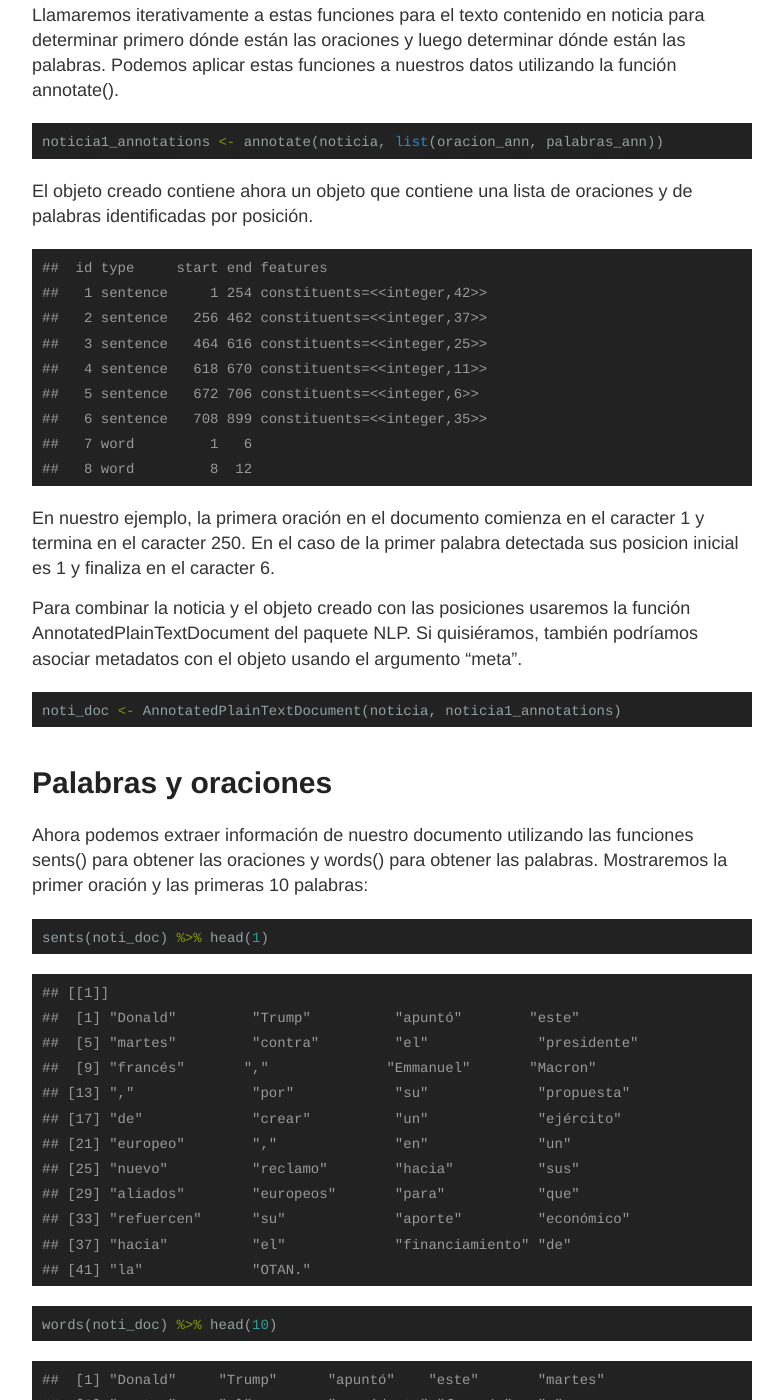
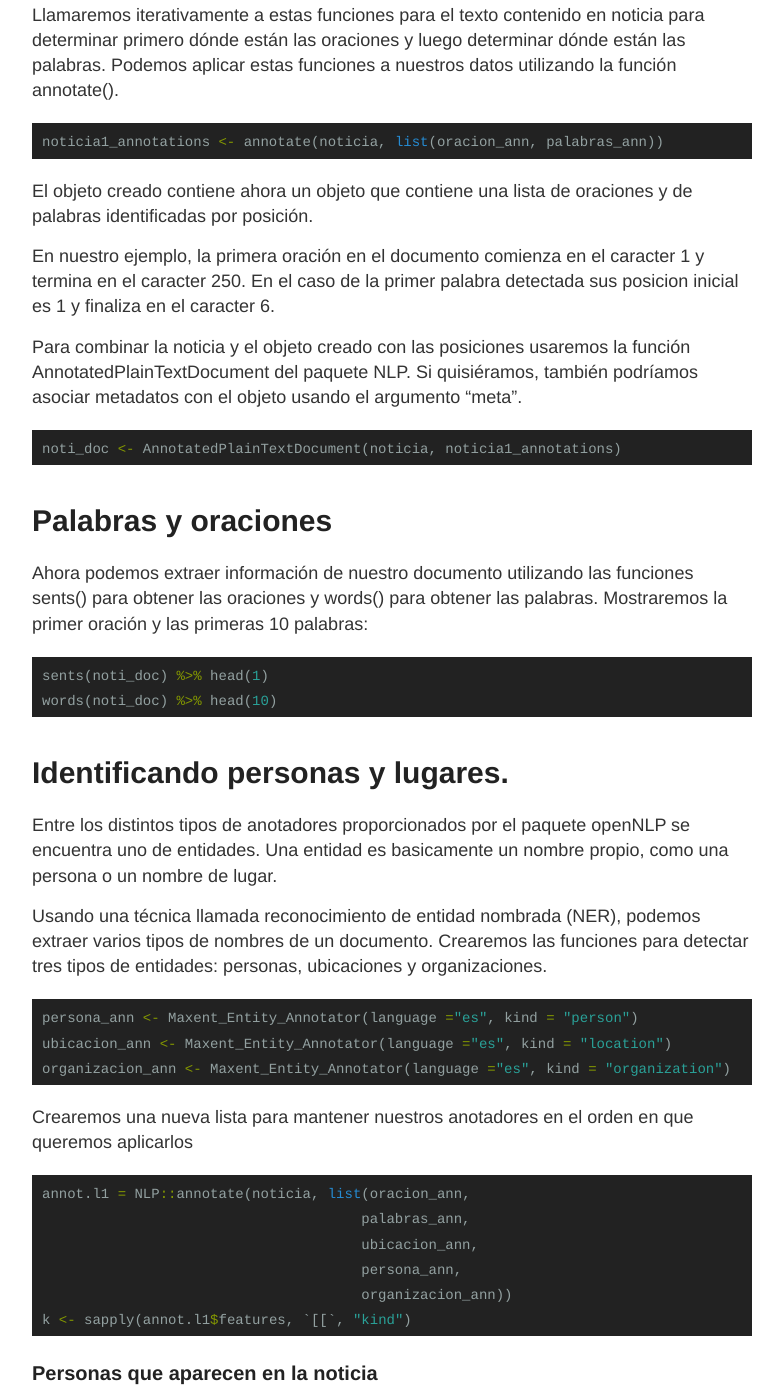
Before and after one commit to retamars/sole_blog, a Jekyll site: the page built from _posts/2018-11-13-entidades.md, in a window 1280 px wide and 1400 px high, scrolled down 1162 px. Shown: the whole window, without its empty margins (248-1031 px from the left). Built offline with Jekyll 4.4.1, drawn with Linux system fonts in a browser that asks for light colours; some of the changed text lies outside the part shown.

Commit message:
probando el plot

````diff
--- a/_posts/2018-11-13-entidades.md
+++ b/_posts/2018-11-13-entidades.md
@@ -51,17 +51,6 @@ noticia1_annotations <- annotate(noticia, list(oracion_ann, palabras_ann))
 {% endhighlight %}
 El objeto creado contiene ahora un objeto que contiene una lista de oraciones y de palabras identificadas por posición.
 
-{% highlight text %}
-##  id type     start end features
-##   1 sentence     1 254 constituents=<<integer,42>>
-##   2 sentence   256 462 constituents=<<integer,37>>
-##   3 sentence   464 616 constituents=<<integer,25>>
-##   4 sentence   618 670 constituents=<<integer,11>>
-##   5 sentence   672 706 constituents=<<integer,6>>
-##   6 sentence   708 899 constituents=<<integer,35>>
-##   7 word         1   6
-##   8 word         8  12
-{% endhighlight %}
 En nuestro ejemplo, la primera oración en el documento comienza en el caracter 1 y termina en el caracter 250. En el caso de la primer palabra detectada sus posicion inicial es 1 y finaliza en el caracter 6.
 
 Para combinar la noticia y el objeto creado con las posiciones usaremos la función AnnotatedPlainTextDocument del paquete NLP. Si quisiéramos, también podríamos asociar metadatos con el objeto usando el argumento "meta".
@@ -76,36 +65,7 @@ Ahora podemos extraer información de nuestro documento utilizando las funciones
 
 {% highlight r %}
 sents(noti_doc) %>% head(1)
-{% endhighlight %}
-
-
-
-{% highlight text %}
-## [[1]]
-##  [1] "Donald"         "Trump"          "apuntó"        "este"
-##  [5] "martes"         "contra"         "el"             "presidente"
-##  [9] "francés"       ","              "Emmanuel"       "Macron"
-## [13] ","              "por"            "su"             "propuesta"
-## [17] "de"             "crear"          "un"             "ejército"
-## [21] "europeo"        ","              "en"             "un"
-## [25] "nuevo"          "reclamo"        "hacia"          "sus"
-## [29] "aliados"        "europeos"       "para"           "que"
-## [33] "refuercen"      "su"             "aporte"         "económico"
-## [37] "hacia"          "el"             "financiamiento" "de"
-## [41] "la"             "OTAN."
-{% endhighlight %}
-
-
-
-{% highlight r %}
 words(noti_doc) %>% head(10)
-{% endhighlight %}
-
-
-
-{% highlight text %}
-##  [1] "Donald"     "Trump"      "apuntó"    "este"       "martes"
-##  [6] "contra"     "el"         "presidente" "francés"   ","
 {% endhighlight %}
 
 # Identificando personas y lugares.
@@ -141,10 +101,6 @@ personas = noticia[annot.l1[k == "person"]]
 {% endhighlight %}
 Los nombres propios que se encontraron en la noticia son:
 
-{% highlight text %}
-## [1] "Donald Trump"           "Emmanuel Macron"
-## [3] "Trump"                  "Segunda Guerra Mundial"
-{% endhighlight %}
 
 ### Lugares
 
@@ -153,9 +109,6 @@ lugares = noticia[annot.l1[k == "location"]]
 {% endhighlight %}
 Si vizualizamos los lugares que detectó en la noticia obtendremos:
 
-{% highlight text %}
-## [1] "Europa"  "China"   "París"  "Berlín" "Francia" "París"
-{% endhighlight %}
 
 ### Organizaciones
 
@@ -164,8 +117,3 @@ org = noticia[annot.l1[k == "organization"]]
 {% endhighlight %}
 
 Si vemos las organizaciones:
-
-{% highlight text %}
-## [1] "China"            "Rusia"            "Estados Unidos\""
-## [4] "Francia"          "EEUU"
-{% endhighlight %}
--- a/_rmd/2018-11-13-consejo.Rmd
+++ b/_rmd/2018-11-13-consejo.Rmd
@@ -76,5 +76,5 @@ En primer lugar analizaremos cuantas actas por año se recuperaron, que sería e
 ```
 ### El gráfico de frecuencias de reuniones por año:
 ```{r simpleplot}
-  plot(Freuniones)
+  Freuniones
 ```
````
Also changed, not shown: other parts of _rmd/2018-11-13-consejo.Rmd (+1 -1 lines).
